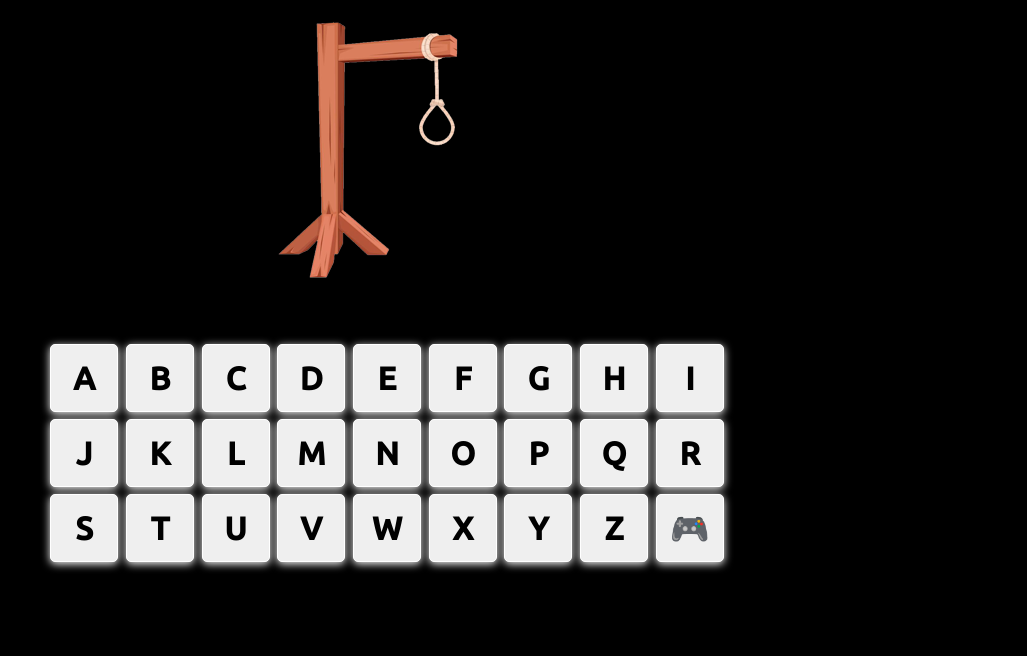
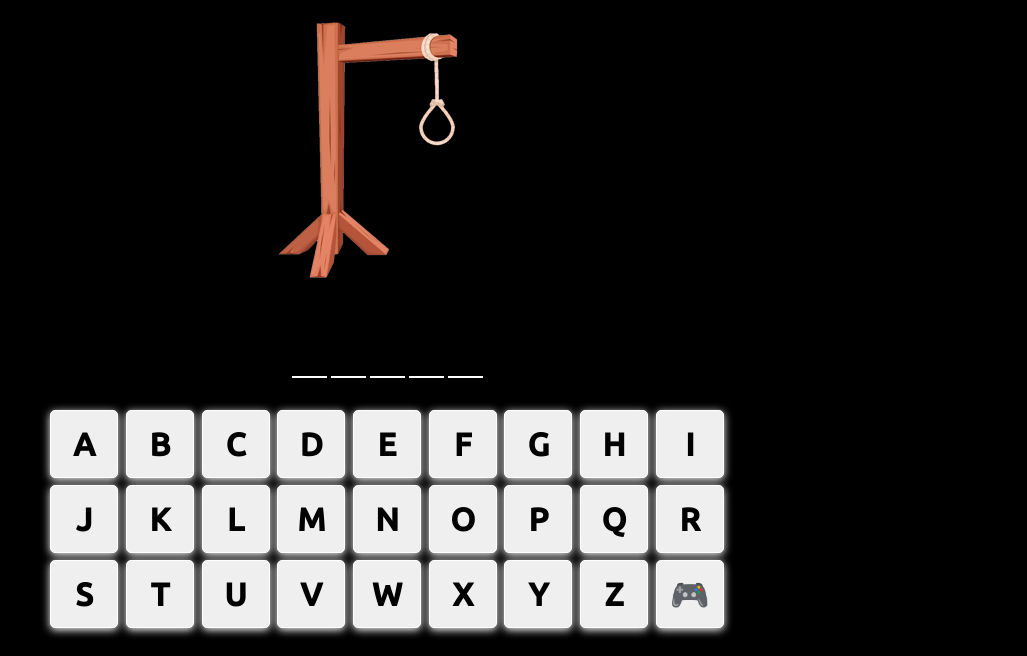
Before and after one commit to Isac471/Forca-funcional-on, a plain HTML site: page index.html in a window 1280 px wide. Shown: the top 656 px of the page, without its empty margins (253-1280 px from the left). Drawn offline with nearby package versions, Linux system fonts and the light colour scheme; files whose address does not match are found by name.

Commit message:
Update index.html

```diff
--- a/index.html
+++ b/index.html
@@ -103,7 +103,7 @@
     <button id="recarregar" onclick="sortear()"><i class='bx bx-refresh'></i></button>
     <button id="jogarAutomatico" onclick="listaAutomatica()"><i class='bx bx-pause-circle'></i></button>
 
-    <script src="js/forca.js"></script>
+    <script src="forca.js"></script>
     <script src="https://code.jquery.com/jquery-3.2.1.slim.min.js" integrity="sha384-KJ3o2DKtIkvYIK3UENzmM7KCkRr/rE9/Qpg6aAZGJwFDMVNA/GpGFF93hXpG5KkN" crossorigin="anonymous"></script>
     <script src="https://cdnjs.cloudflare.com/ajax/libs/popper.js/1.12.9/umd/popper.min.js" integrity="sha384-ApNbgh9B+Y1QKtv3Rn7W3mgPxhU9K/ScQsAP7hUibX39j7fakFPskvXusvfa0b4Q" crossorigin="anonymous"></script>
     <script src="https://maxcdn.bootstrapcdn.com/bootstrap/4.0.0/js/bootstrap.min.js" integrity="sha384-JZR6Spejh4U02d8jOt6vLEHfe/JQGiRRSQQxSfFWpi1MquVdAyjUar5+76PVCmYl" crossorigin="anonymous"></script>
```
